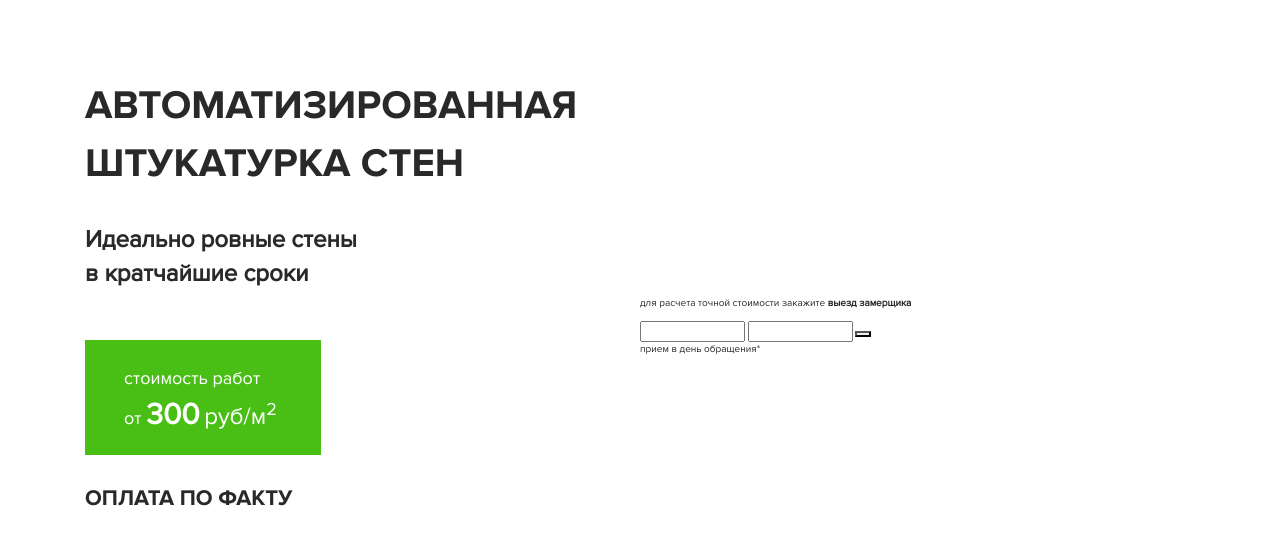
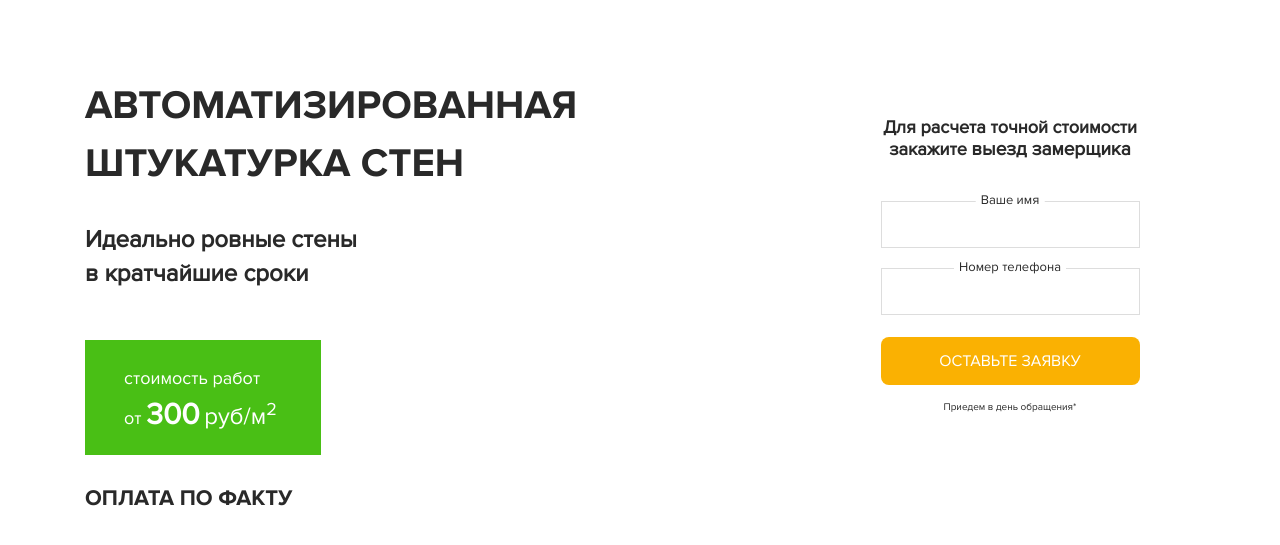
Before and after one commit to DocDuck/Plaster_Walls, a website: page index.html in a window 1280 px wide. Shown: the part 93-638 px from the top of the page. Drawn offline with nearby package versions, Linux system fonts and the light colour scheme.

Commit message:
закончил шапку

```diff
--- a/index.html
+++ b/index.html
@@ -33,7 +33,7 @@
 				</div>
 			</div>
 			<div class="main-content">
-				<div class="row no-gutters align-items-center justify-content-between">
+				<div class="row no-gutters align-items-start justify-content-between">
 					<div class="col-6">
 						<h1><strong>автоматизированная</strong><br>штукатурка стен</h1>
 						<p class="main-subtitle">Идеально ровные стены<br>в кратчайшие сроки</p>
@@ -42,13 +42,15 @@
 						</div>
 						<strong class="main-pay">оплата по факту</strong>
 					</div>
-					<div class="col-6 main-form">
-						<p>для расчета точной стоимости закажите <strong>выезд замерщика</strong></p>
+					<div class="col-4 col-offset-2  main-form">
+						<p class="main-form_header">Для расчета точной стоимости <br>закажите <strong>выезд замерщика</strong></p>
 						<form action="#">
-							<input type="text">
-							<input type="text">
-							<button></button>
-							<p>прием в день обращения*</p>
+							<label for="#">Ваше имя</label>
+							<input class="main-form_input"	type="text">
+							<label for="#">Номер телефона</label>
+							<input class="main-form_input" type="text">
+							<button class="button main-form_btn" type="submit">оставьте заявку</button>
+							<small>Приедем в день обращения*</small>
 						</form>
 
 					</div>
--- a/sass/style.sass
+++ b/sass/style.sass
@@ -29,6 +29,8 @@ section
 	padding: 10rem 0
 
 /* Main (первая секция)*/
+.header
+	height: 7rem
 .main
 	padding: 2rem 0
 	background: #fff url(../img/bg.jpg) center center no-repeat
@@ -40,9 +42,10 @@ section
 		font-size: 2rem
 		color: $main-text
 
-
 	&-content
 		margin-top: 8rem
+	/* Правая часть блока main*/
+
 	h1
 		margin-bottom: 3rem
 		@include bold()
@@ -73,6 +76,41 @@ section
 		display: block
 		text-transform: uppercase
 		font-size: 2.2rem
+	/* Левая часть main (форма) */
+	&-form
+		padding: 4rem 5rem
+		background-color: white
+		text-align: center
+		/* Заголовок формы */
+		label
+			position: absolute
+			left: 50%
+			transform: translateX(-50%) translateY(-50%)
+			font-size: 1.3rem
+			display: inline-block
+			background-color: white
+			padding: 0.5rem
+		&_header
+			font-size: 1.8rem
+			font-weight: 600
+			line-height: 1.2
+			margin-bottom: 4rem
+			strong
+				font-size: 1.9rem
 
-.header
-	height: 7rem
+		&_input
+			display: block
+			width: 70%
+			border: 1px solid #ddd
+			padding: 1.5rem
+			margin: 2rem auto
+		&_btn
+			margin: 2.2rem auto 1.5rem
+			display: block
+			width: 70%
+			padding: 1.2rem
+			font-size: 1.6rem
+		small
+			display: block
+			margin-top: 1.5rem
+			font-size: 1rem
```
Also changed, not shown: css/style.css.
